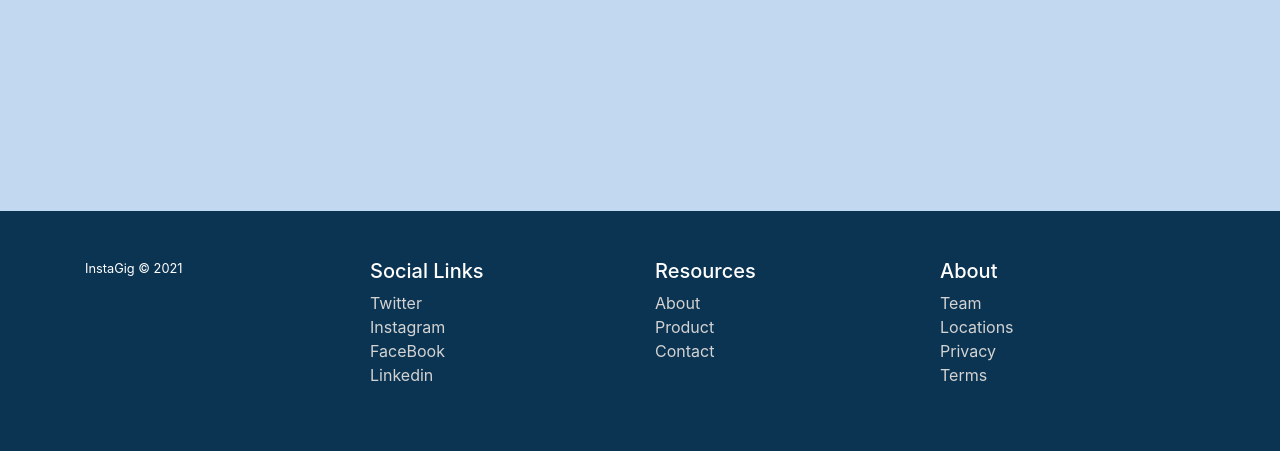
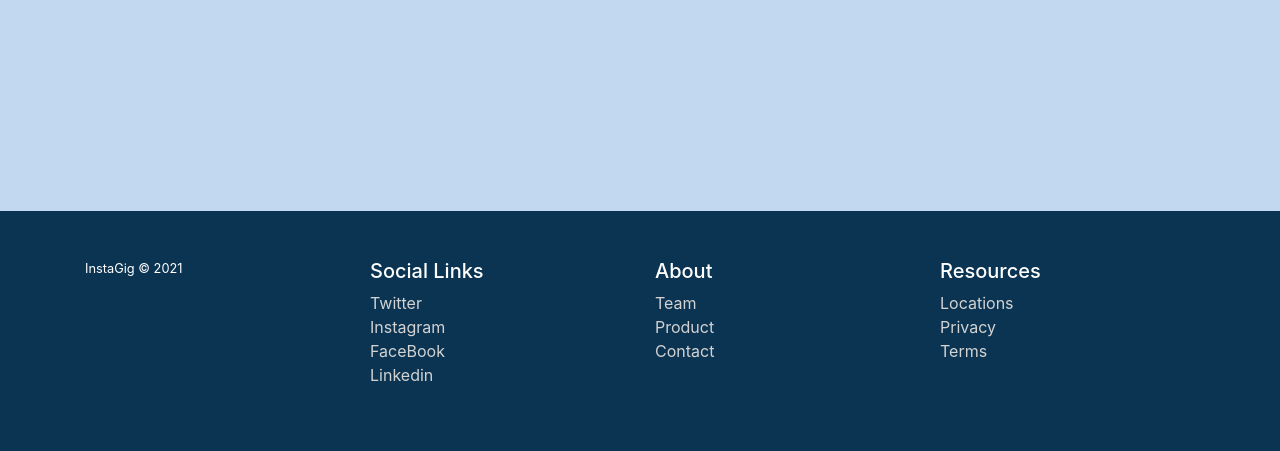
Before and after one commit to helloInstaGig/instagig, a Flask app: page /about in a window 1280 px wide. Shown: the part 349-800 px from the top of the page. Run offline with Flask 2, Linux system fonts and the light colour scheme; some libraries are stand-ins or nearby versions.

Commit message:
small changes to footer

```diff
--- a/app/templates/base.html
+++ b/app/templates/base.html
@@ -59,17 +59,16 @@
           </ul>
         </div>
         <div class="col-6 col-md">
-          <h5 class="text-white">Resources</h5>
+          <h5 class="text-white">About</h5>
           <ul class="list-unstyled text-small">
-            <li><a class="text-grey" href="/about">About</a></li>
+            <li><a class="text-grey" href="/about">Team</a></li>
             <li><a class="text-grey" href="/product">Product</a></li>
             <li><a class="text-grey" href="/contact">Contact</a></li>
           </ul>
         </div>
         <div class="col-6 col-md">
-          <h5 class="text-white">About</h5>
+          <h5 class="text-white">Resources</h5>
           <ul class="list-unstyled text-small">
-            <li><a class="text-grey" href="#">Team</a></li>
             <li><a class="text-grey" href="#">Locations</a></li>
             <li><a class="text-grey" href="#">Privacy</a></li>
             <li><a class="text-grey" href="#">Terms</a></li>
```
